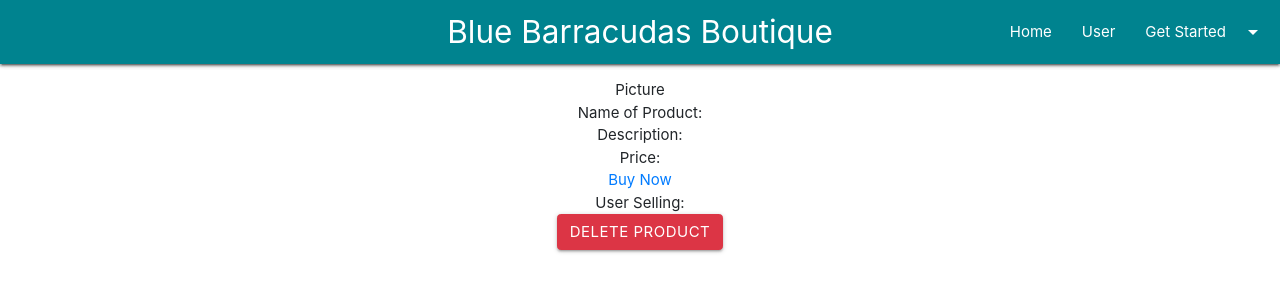
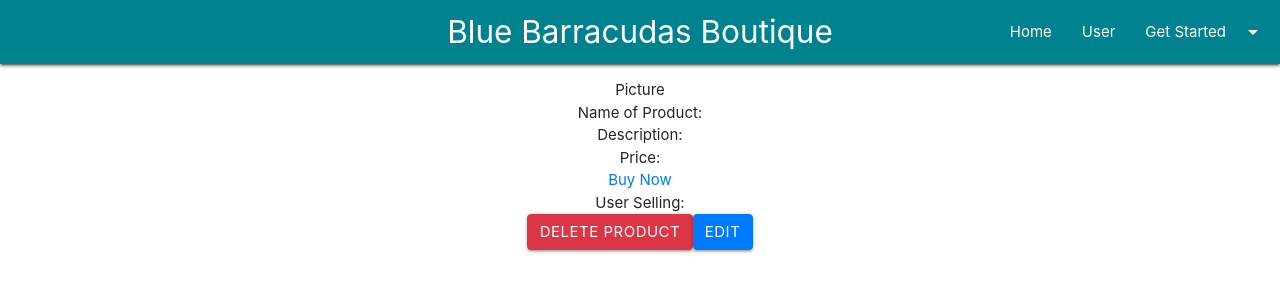
Before and after one commit to SFX818/Team-3-frontend, a React (Create React App) app: page /product in a window 1280 px wide. Shown: the top 300 px of the page. Built offline with nearby package versions, Linux system fonts and the light colour scheme.

Commit message:
added edit button

```diff
--- a/src/components/Product.js
+++ b/src/components/Product.js
@@ -11,7 +11,8 @@ const Product = (props) => {
             <Link to={"/purchase"}>Buy Now</Link>
             <div>User Selling: {props.seller}</div>
             <form class="delete-form">
-                <button type="submit" class='btn btn-danger' name="submit">Delete Product</button>
+                <button type="submit" className='btn btn-danger'>Delete Product</button>
+                <button type="button" className="btn btn-primary">Edit</button>
             </form>
         </div>
     )
```
